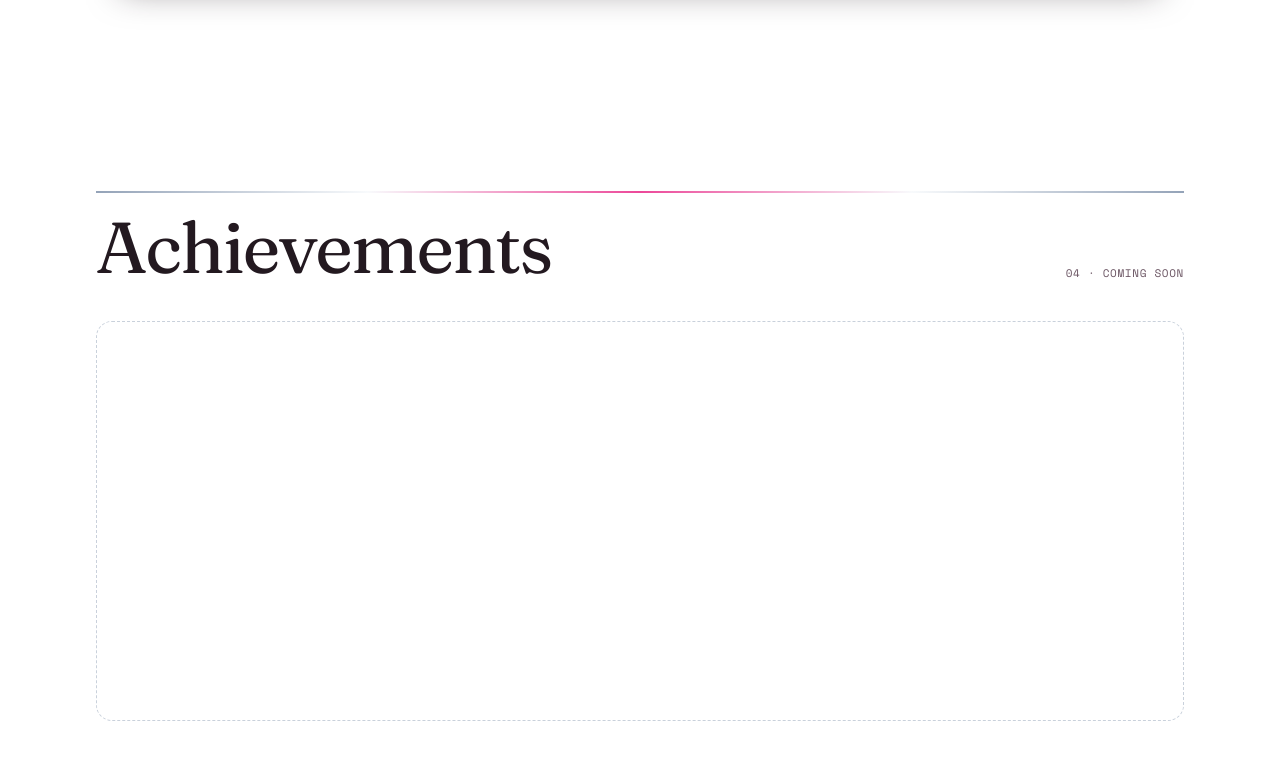
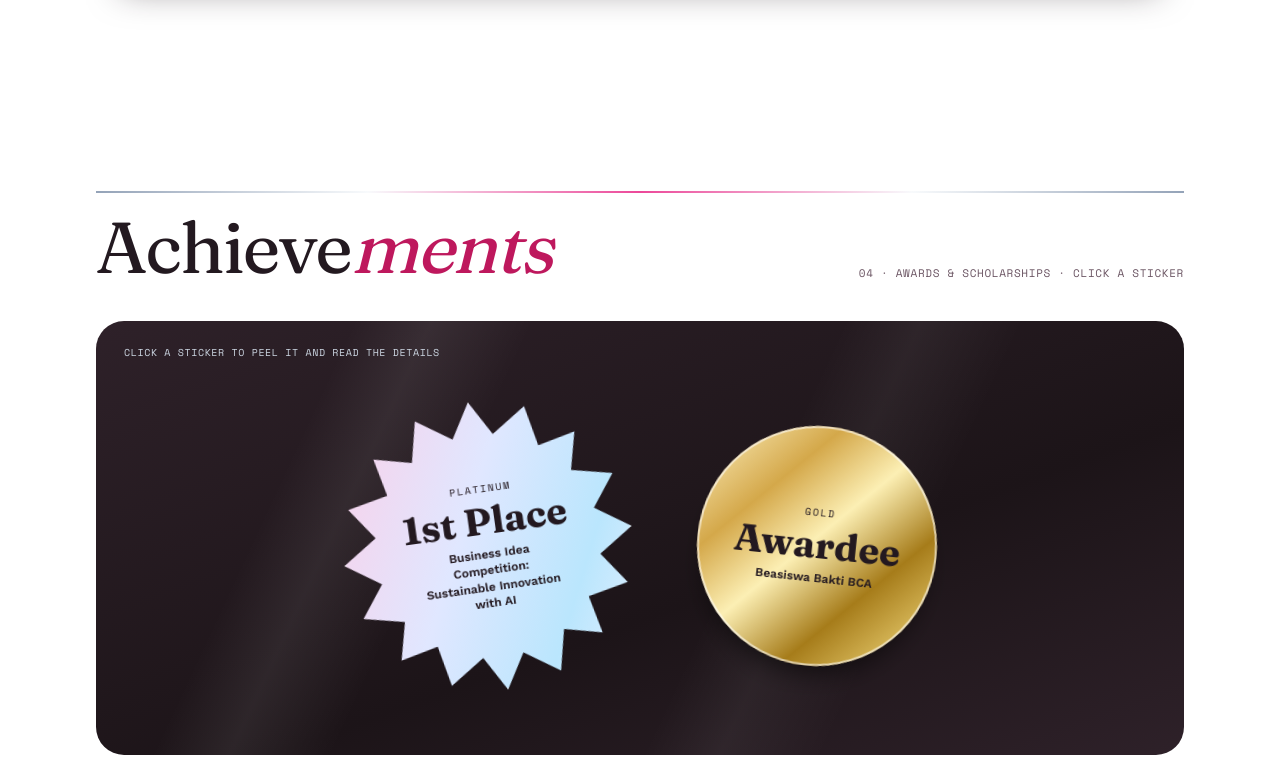
Before and after one commit to nanadiaa14/nadia-portofolio, a Next.js app: page / in a window 1280 px wide. Shown: the part 3927-4700 px from the top of the page. Built offline with nearby package versions, Linux system fonts and the light colour scheme.

Commit message:
Add achievement section

```diff
--- a/components/Portofolio.tsx
+++ b/components/Portofolio.tsx
@@ -10,9 +10,10 @@ import Hero from "./hero/Hero";
 import WorkSection from "./work/WorkSection";
 import ProjectsSection from "./projects/ProjectSection";
 import OrganizationsSection from "./organization/OrganizationSection";
+import AchievementsSection from "./achievement/AchievementSection";
 
 const sectionIds = sections.map((s) => s.id);
-const finished = ["work", "projects", "organizations"]; // sections that already have their real component
+const finished = ["work", "projects", "organizations", "achievements"]; // sections that already have their real component
 
 // The whole page. It holds the state that several sections share.
 export default function Portfolio() {
@@ -33,6 +34,7 @@ export default function Portfolio() {
           onClose={() => setOpenProject(null)}
         />
         <OrganizationsSection />
+        <AchievementsSection />
 
         {/* Temporary placeholders — replaced one by one in the next steps */}
         {sections
--- /dev/null
+++ b/components/achievement/AchievementSection.tsx
@@ -0,0 +1,45 @@
+"use client";
+
+import { useState } from "react";
+import { achievements } from "@/data/portofolio";
+import SectionHeader from "@/components/SectionHeader";
+import Sticker from "./Sticker";
+
+const TILTS = [-8, 6, -4, 5, -6]; // a slightly messy, hand-stuck look
+
+export default function AchievementsSection() {
+  const [peeled, setPeeled] = useState<boolean[]>(() => achievements.map(() => false));
+
+  const peel = (index: number) => setPeeled((prev) => prev.map((p, i) => (i === index ? !p : p)));
+
+  return (
+    <section id="achievements" className="mx-auto max-w-6xl px-4 py-24 md:px-8">
+      <SectionHeader
+        title={
+          <>
+            Achieve<em className="display-italic text-rose">ments</em>
+          </>
+        }
+        kicker={`04 · awards & scholarships · click a sticker`}
+      />
+
+      <div className="relative overflow-hidden rounded-[28px] bg-[linear-gradient(160deg,#2e2129,#1c1418_60%,#2e2129)] px-6 pb-16 pt-20 md:px-10">
+        {/* soft light streaks across the board */}
+        <div className="pointer-events-none absolute inset-0 bg-[linear-gradient(115deg,transparent_0_20%,rgba(255,255,255,0.07)_26%,transparent_34%_58%,rgba(255,255,255,0.05)_64%,transparent_72%)]" />
+        <p className="label absolute left-7 top-6 text-[10px] text-silver-deep">Click a sticker to peel it and read the details</p>
+
+        <div className="relative flex flex-wrap items-center justify-center gap-x-16 gap-y-10">
+          {achievements.map((item, i) => (
+            <Sticker
+              key={item.title}
+              item={item}
+              tilt={TILTS[i % TILTS.length]}
+              peeled={peeled[i]}
+              onPeel={() => peel(i)}
+            />
+          ))}
+        </div>
+      </div>
+    </section>
+  );
+}
--- /dev/null
+++ b/components/achievement/Sticker.tsx
@@ -0,0 +1,64 @@
+import type { Achievement } from "@/data/portofolio";
+
+type Props = {
+  item: Achievement;
+  tilt: number;
+  peeled: boolean;
+  onPeel: () => void;
+};
+
+const STAR =
+  "polygon(50% 0%,57% 12%,69% 4%,72% 18%,85% 15%,82% 28%,96% 31%,88% 42%,100% 50%,88% 58%,96% 69%,82% 72%,85% 85%,72% 82%,69% 96%,57% 88%,50% 100%,43% 88%,31% 96%,28% 82%,15% 85%,18% 72%,4% 69%,12% 58%,0% 50%,12% 42%,4% 31%,18% 28%,15% 15%,28% 18%,31% 4%,43% 12%)";
+
+// Size and outline of each sticker shape.
+const SHAPES = {
+  star: { box: "h-[290px] w-[290px]", face: "", clip: STAR, pad: "p-12" },
+  circle: { box: "h-[240px] w-[240px]", face: "rounded-full", clip: undefined, pad: "p-8" },
+  rect: { box: "h-[150px] w-[250px]", face: "rounded-[18px]", clip: undefined, pad: "p-4" },
+};
+
+// The printed surface of each tier.
+const FRONTS = {
+  PLATINUM: "foil [background-size:300%_100%] transition-[background-position] duration-700 group-hover:[background-position:100%_50%]",
+  GOLD: "bg-[linear-gradient(135deg,#fff3c4_0%,#d4a84a_28%,#fcefb4_48%,#a67c1a_70%,#fde68a_100%)]",
+  SILVER: "metal",
+};
+
+// A sticker on the dark board. Click to peel it over and read the back.
+export default function Sticker({ item, tilt, peeled, onPeel }: Props) {
+  const shape = SHAPES[item.shape];
+  const face = `absolute inset-0 flex flex-col items-center justify-center gap-1.5 text-center text-ink [backface-visibility:hidden] ${shape.face} ${shape.pad}`;
+
+  return (
+    <button
+      onClick={onPeel}
+      aria-pressed={peeled}
+      aria-label={`${peeled ? "Stick back" : "Peel sticker"}: ${item.big}, ${item.title}`}
+      style={{ rotate: `${tilt}deg` }}
+      className={`group relative shrink-0 transition-transform duration-300 [perspective:1000px] hover:-translate-y-1.5 ${shape.box}`}
+    >
+      <span
+        className={`relative block h-full w-full transition-transform duration-1000 ease-[cubic-bezier(0.2,0.8,0.2,1)] [transform-style:preserve-3d] ${
+          peeled ? "[transform:rotate3d(1,-1,0,180deg)]" : ""
+        }`}
+      >
+        {/* front */}
+        <span
+          style={{ clipPath: shape.clip }}
+          className={`${face} ${FRONTS[item.tier]} shadow-[0_18px_30px_-14px_rgba(0,0,0,0.7),inset_0_0_0_2px_rgba(255,255,255,0.6)]`}
+        >
+          <span className="label text-[10px] tracking-[0.16em]">{item.tier}</span>
+          <span className="display text-[38px] font-bold leading-none">{item.big}</span>
+          <span className="max-w-[18ch] text-xs font-semibold leading-snug">{item.title}</span>
+        </span>
+
+        {/* back */}
+        <span style={{ clipPath: shape.clip }} className={`${face} bg-white [transform:rotate3d(1,-1,0,180deg)]`}>
+          <span className="label text-[9px] text-rose">{item.date}</span>
+          <span className="display text-[17px] leading-tight">{item.issuer}</span>
+          <span className="max-w-[24ch] text-xs leading-relaxed text-[#3b2d35]">{item.detail}</span>
+        </span>
+      </span>
+    </button>
+  );
+}
--- a/data/portofolio.ts
+++ b/data/portofolio.ts
@@ -290,9 +290,6 @@ export const committees: Committee[] = [
 export const achievements: Achievement[] = [
   { tier: "PLATINUM", big: "1st Place", title: "Business Idea Competition: Sustainable Innovation with AI", issuer: "Telkom Regional V, Makassar", date: "Jan 2026", detail: "First-place winner of the team poster competition.", shape: "star" },
   { tier: "GOLD", big: "Awardee", title: "Beasiswa Bakti BCA", issuer: "Bakti BCA", date: "Jan – Dec 2025", detail: "Scholarship awardee; project secretary in a community-empowerment programme — notes, reports and letters.", shape: "circle" },
-  { tier: "GOLD", big: "IPK 3.95", title: "Informatics, Faculty of Engineering", issuer: "Universitas Hasanuddin", date: "2023 – now", detail: "Cumulative GPA in the Bachelor programme, Department of Informatics.", shape: "circle" },
-  { tier: "SILVER", big: "C2 · 73/100", title: "EF SET English Certificate", issuer: "EF Education First", date: "Oct 2026", detail: "EF Standard English Test — CEFR C2 Proficient.", shape: "rect" },
-  { tier: "SILVER", big: "EPT 530", title: "English Proficiency Test", issuer: "Universitas Hasanuddin", date: "Dec 2023", detail: "English Proficiency Test score of 530.", shape: "rect" },
 ];
 
 /* ---------- About ---------- */
```
